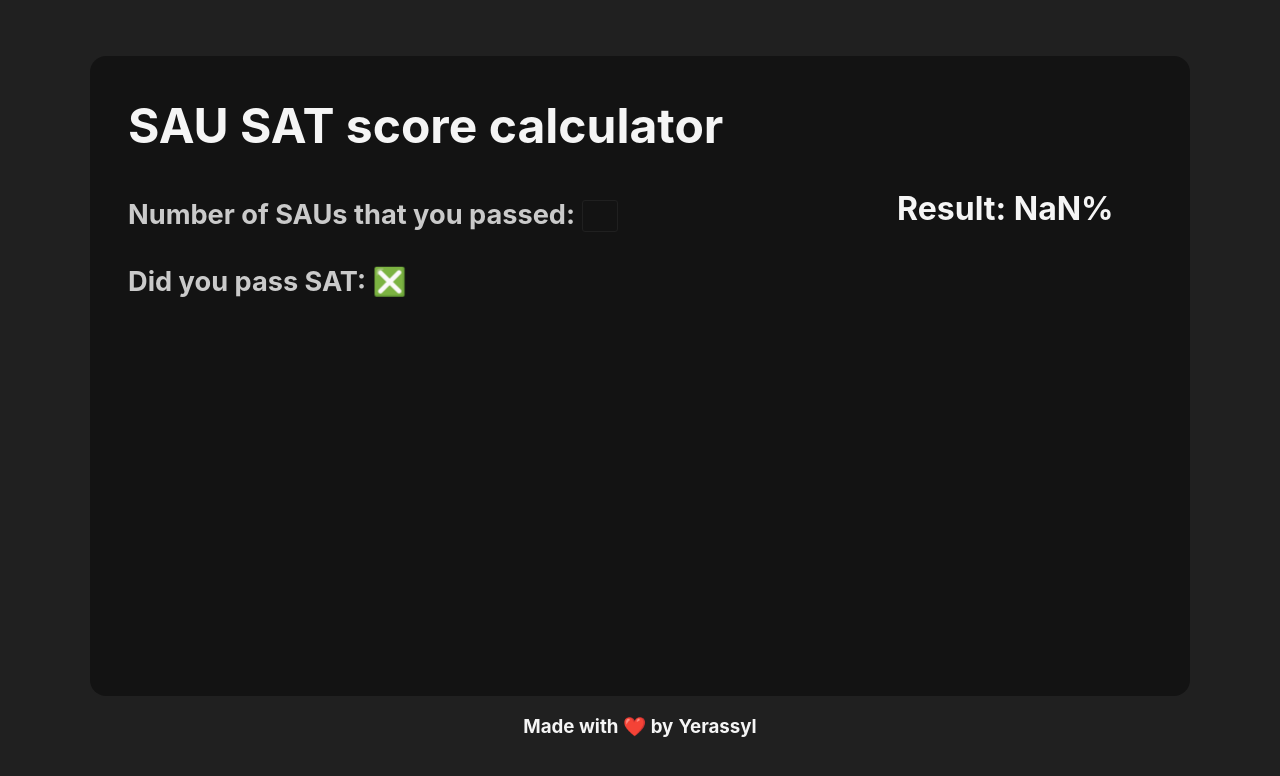
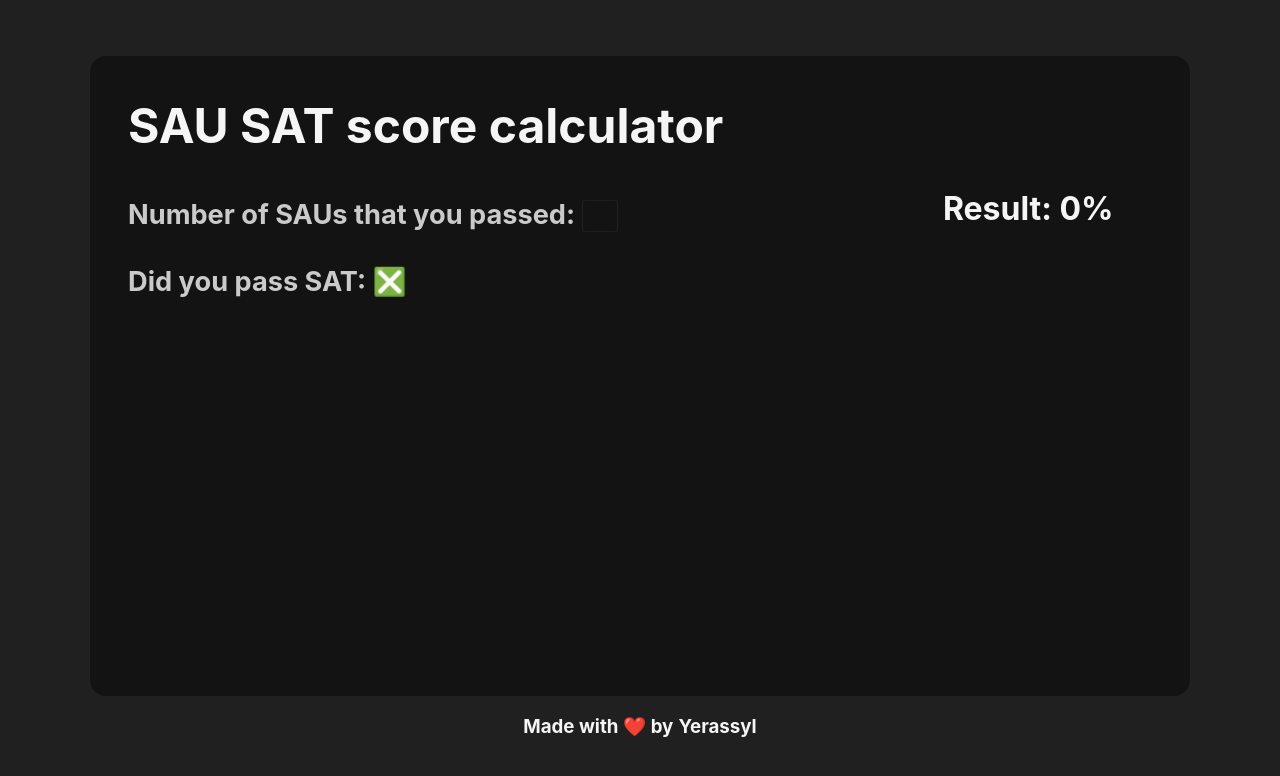
Before and after one commit to EraOfCoding/sau-sat-calculator, a React (Create React App) app: page / in a window 1280 px wide. Shown: the top 776 px of the page. Built offline with nearby package versions, Linux system fonts and the light colour scheme.

Commit message:
fixed bugs

```diff
--- a/src/components/Home.js
+++ b/src/components/Home.js
@@ -64,16 +64,14 @@ class Result extends React.Component {
     error = false
     render() {
         if(this.props.sau_sat.checked === true) {
-            this.result = ( ( ( (this.props.sau_sat.sau1cur + this.props.sau_sat.sau2cur + this.props.sau_sat.sau3cur) /
-                (this.props.sau_sat.sau1max + this.props.sau_sat.sau2max + this.props.sau_sat.sau3max) ) +
-                (this.props.sau_sat.sat_cur / this.props.sau_sat.sat_max) ) / 2 ) * 100
+            this.result = ( ( (parseFloat(this.props.sau_sat.sau1cur) + parseFloat(this.props.sau_sat.sau2cur) + parseFloat(this.props.sau_sat.sau3cur)) /
+                (parseFloat(this.props.sau_sat.sau1max) + parseFloat(this.props.sau_sat.sau2max) + parseFloat(this.props.sau_sat.sau3max)) ) / 2 +
+                (parseFloat(this.props.sau_sat.sat_cur) / parseFloat(this.props.sau_sat.sat_max)) / 2 ) * 100
             this.error = false
         }
         else {
-            this.result =
-                ( ( (this.props.sau_sat.sau1cur / this.props.sau_sat.sau1max) +
-                (this.props.sau_sat.sau2cur / this.props.sau_sat.sau2max) +
-                (this.props.sau_sat.sau3cur / this.props.sau_sat.sau3max) ) / this.props.sau_sat.sauNum )* 100;
+            this.result = ( parseFloat(this.props.sau_sat.sau1cur) + parseFloat(this.props.sau_sat.sau2cur) + parseFloat(this.props.sau_sat.sau3cur) ) /
+            ( parseFloat(this.props.sau_sat.sau1max) + parseFloat(this.props.sau_sat.sau2max) + parseFloat(this.props.sau_sat.sau3max) ) * 100
             this.error = false
         }
 
@@ -83,7 +81,8 @@ class Result extends React.Component {
         }
         return(
             <h1>
-                {this.error === true ? "" : "Result: "}{this.result}%
+                {this.error === true ? "" : "Result: "}
+                {Math.round(this.result * 100) / 100 + '%'}
             </h1>
         )
     }
```
